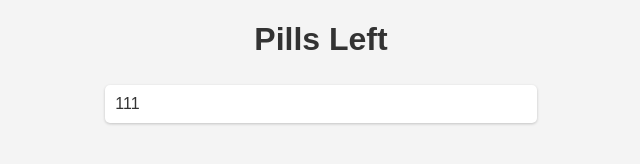
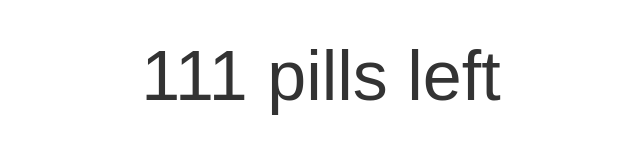
Before and after one commit to nathanpuls/nathanpuls.github.io, a plain HTML site: page pill.html in a window 1280 px wide. Shown: the whole page, without its empty margins (319-959 px from the left). Drawn offline with Linux system fonts and the light colour scheme.

Commit message:
Update pill.html

```diff
--- a/pill.html
+++ b/pill.html
@@ -5,7 +5,7 @@
     <title>Pills Left</title>
     <style>
       body {
-        background-color: #f4f4f4;
+        background-color: #fff;
         font-family: Arial, sans-serif;
       }
 
@@ -24,9 +24,11 @@
         padding: 10px;
         margin-bottom: 5px;
         background-color: #fff;
-        box-shadow: 0px 1px 3px rgba(0, 0, 0, 0.2);
         border-radius: 5px;
         color: #333;
+        font-size: 70px; /* add font-size property */
+        text-align: center; /* add text-align property */
+
       }
 
       li:last-child {
@@ -54,7 +56,7 @@
     </style>
   </head>
   <body>
-    <h1>Pills Left</h1>
+    <h1></h1>
     <ul id="pills-left"></ul>
     <script>
       const startingDate = new Date('2023-04-07'); // April 7, 2023
@@ -67,7 +69,7 @@
         const pillsTaken = Math.min(daysElapsed * 4, 111);
         pillsLeft = 111 - pillsTaken;
         const listItem = document.createElement('li');
-        listItem.textContent = `${pillsLeft}`;
+        listItem.textContent = `${pillsLeft} pills left`;
         pillsList.appendChild(listItem);
       }
 
```
